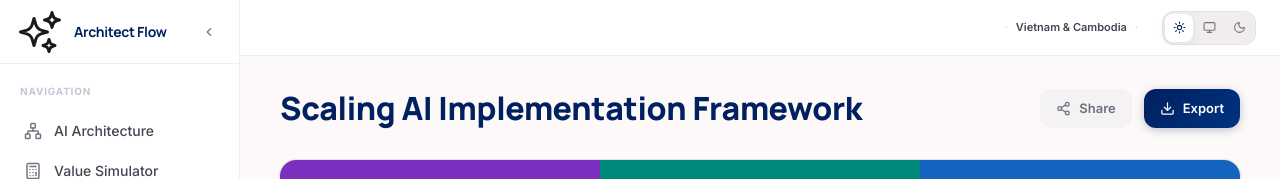
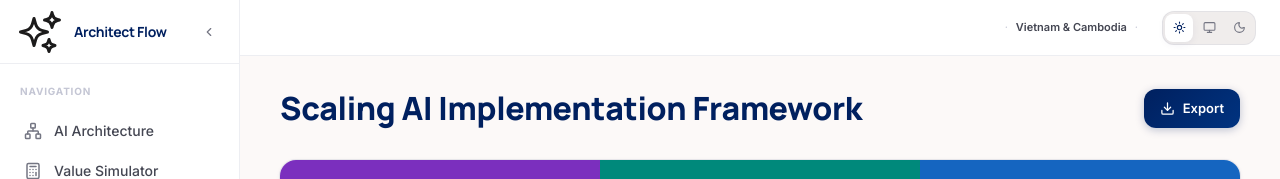
Before and after one commit to BoxBoxmari/architectflow, a Next.js app: page /scaling-ai-framework in a window 1280 px wide. Shown: the top 179 px of the page. Built offline with nearby package versions, Linux system fonts and the light colour scheme.

Commit message:
Local Commit: 2026-04-16T11:44:17.141Z - Deleted the "Share" button element from the scaling-ai-framework page header.

```diff
--- a/src/app/scaling-ai-framework/page.tsx
+++ b/src/app/scaling-ai-framework/page.tsx
@@ -1,7 +1,7 @@
 'use client';
 import React from 'react';
 import AppLayout from '@/components/AppLayout';
-import { Download, Share2, ArrowUpRight, TrendingDown, Layers, HelpCircle, Zap, Target } from 'lucide-react';
+import { Download, ArrowUpRight, TrendingDown, Layers, HelpCircle, Zap, Target } from 'lucide-react';
 
 // ── Data ──────────────────────────────────────────────────────────────────────
 const FOCUS_ITEMS = [
@@ -57,13 +57,6 @@ export default function ScalingAIFrameworkPage() {
               </h1>
             </div>
             <div className="flex items-center gap-3 flex-shrink-0">
-              <button
-                className="inline-flex items-center gap-2 px-4 py-2.5 rounded-xl font-body font-semibold transition-colors"
-                style={{ fontSize: '13px', background: 'rgba(196,198,212,0.15)', color: '#6B7280' }}
-              >
-                <Share2 size={15} />
-                Share
-              </button>
               <button
                 className="inline-flex items-center gap-2 px-4 py-2.5 rounded-xl font-body font-semibold text-white transition-all hover:opacity-90"
                 style={{ fontSize: '13px', background: 'linear-gradient(135deg, #00205F 0%, #003380 100%)', boxShadow: '0 2px 8px rgba(0,32,95,0.25)' }}
```
